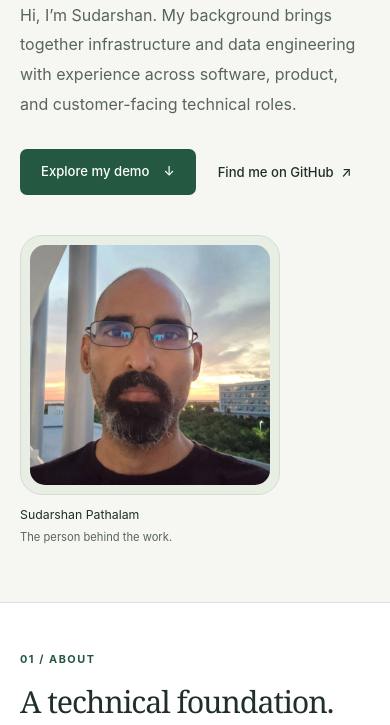
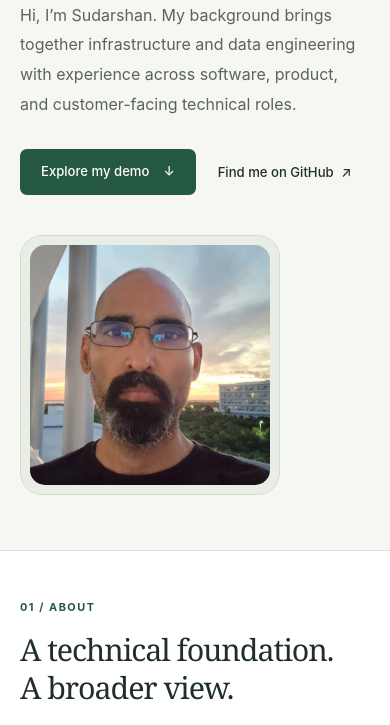
Before and after one commit to sudar-path/sudar-path.github.io, a plain HTML site: page index.html in a window 390 px wide. Shown: the part 371-1096 px from the top of the page. Drawn offline with Linux system fonts and the light colour scheme.

Commit message:
Remove portrait caption and unused styles
Co-authored-by: factory-droid[bot] <138933559+factory-droid[bot]@users.noreply.github.com>

```diff
--- a/index.html
+++ b/index.html
@@ -40,7 +40,6 @@
                 <div class="portrait-frame">
                     <img src="assets/portrait.jpg" alt="Portrait of Sudarshan Pathalam" width="720" height="720" fetchpriority="high">
                 </div>
-                <figcaption><span>Sudarshan Pathalam</span><span class="portrait-caption">The person behind the work.</span></figcaption>
             </figure>
         </section>
 
--- a/styles.css
+++ b/styles.css
@@ -141,8 +141,6 @@ h1 em { color: var(--green); font-weight: 400; }
 .portrait { margin-top: 4px; }
 .portrait-frame { padding: 9px; border: 1px solid #d3ddcf; border-radius: 22px; background: var(--soft-green); }
 .portrait img { width: 100%; height: auto; border-radius: 15px; aspect-ratio: 1; object-fit: cover; }
-.portrait figcaption { display: flex; flex-direction: column; gap: 2px; margin-top: 15px; font-size: .77rem; }
-.portrait-caption { color: var(--muted); font-size: .7rem; }
 
 .section-band { background: var(--white); border-block: 1px solid var(--line); }
 .section-layout { display: grid; grid-template-columns: 320px minmax(0, 1fr); gap: 80px; padding-block: 72px; }
@@ -222,7 +220,6 @@ h2 { margin-top: 14px; font-size: 2.1rem; line-height: 1.25; letter-spacing: -.0
     .intro { font-size: 1rem; }
     .hero-actions { gap: 22px; }
     .portrait { width: min(260px, 100%); }
-    .portrait figcaption { margin-top: 10px; }
     .section-layout { grid-template-columns: minmax(0, 1fr); gap: 26px; padding-block: 48px; }
     h2 { font-size: 1.9rem; }
     .section-heading > p:last-child:not(.eyebrow) { max-width: 420px; }
```
